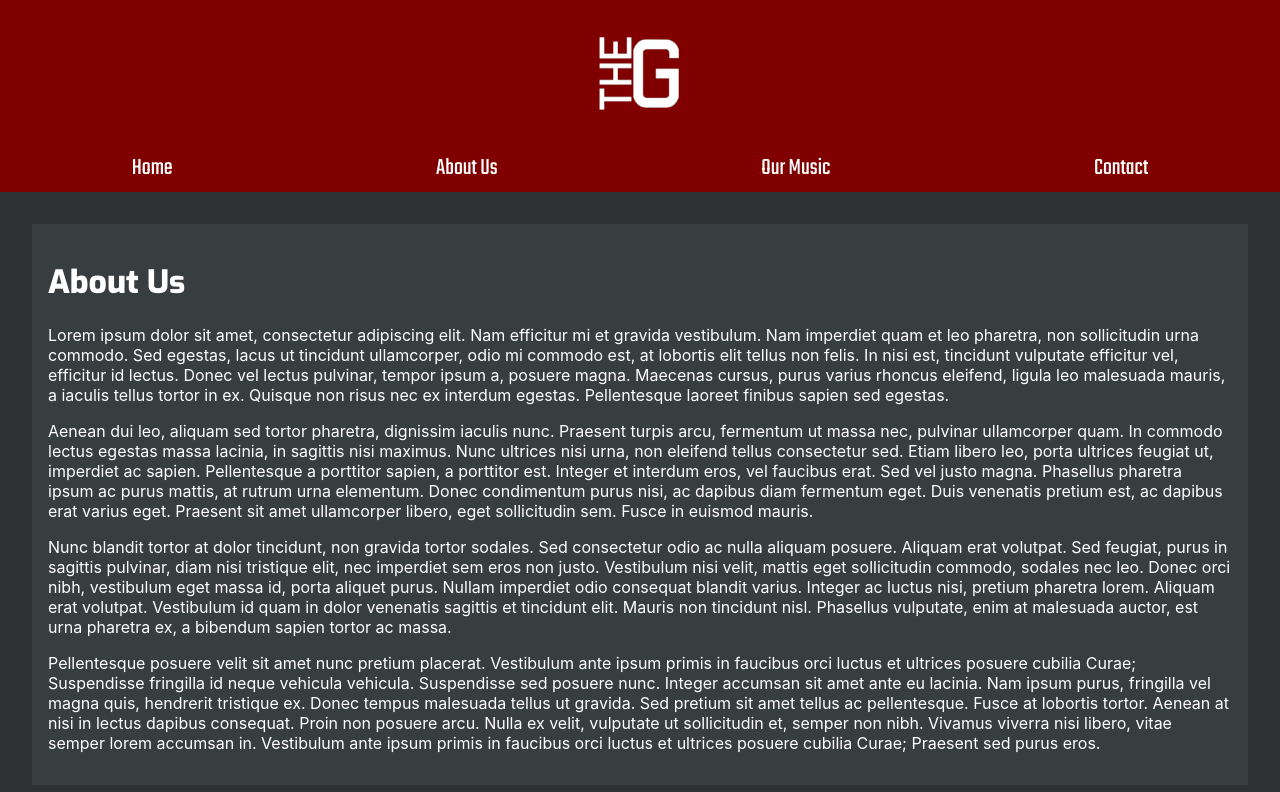
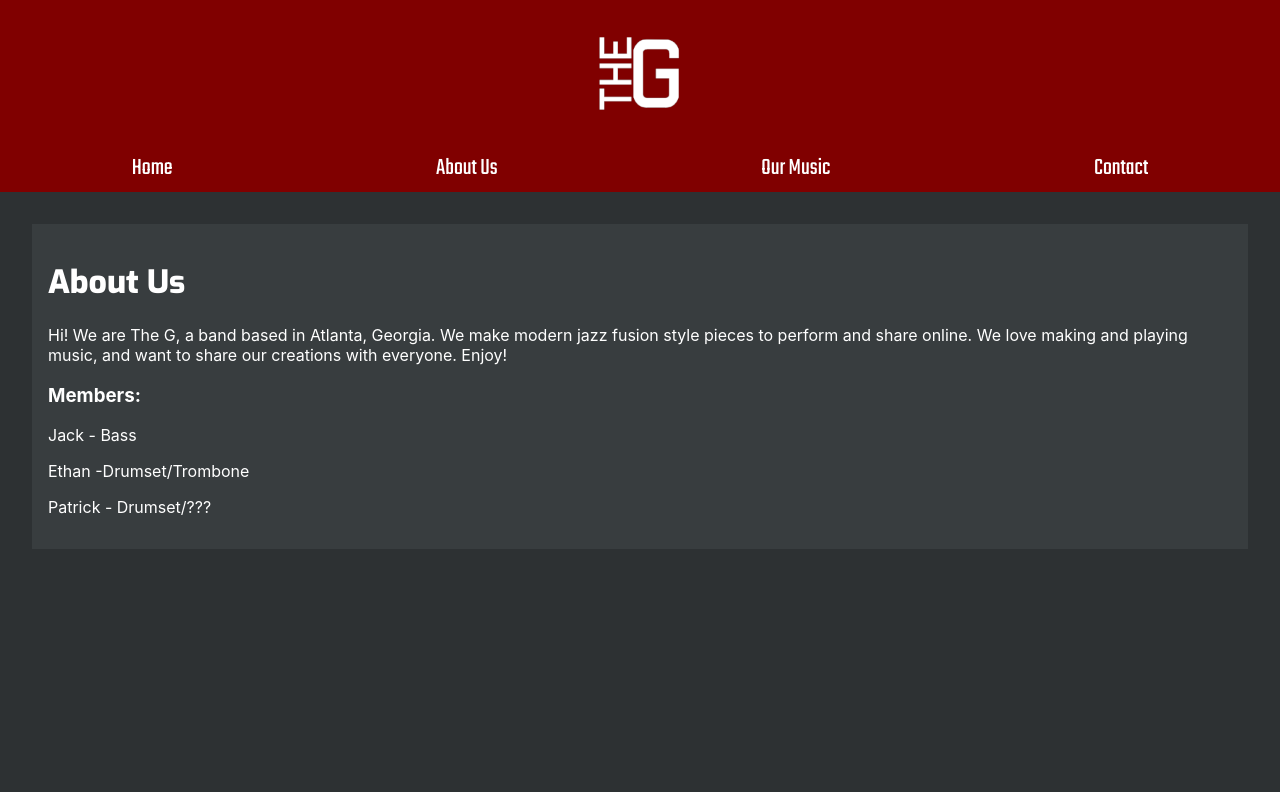
Before and after one commit to polyrtm/The-G-Official-Website, a Svelte app: page / in a window 1280 px wide. Both pictures are taken after a click on the element "About Us". Shown: the top 792 px of the page. Built offline with nearby package versions, Linux system fonts and the light colour scheme.

Commit message:
added page content

```diff
--- a/src/App.svelte
+++ b/src/App.svelte
@@ -38,32 +38,47 @@
 <div class="container">
 <div class="content">
 {#if page == "home"}
+    <div style="text-align:center">
 	<h1>
 		The G
 	</h1>
+	<h2>Music Coming Soon</h2>
+	</div>
 {:else if page == "about us"}
 	<h1>
 		About Us
 	</h1>
+	<p>Hi! We are The G, a band based in Atlanta, Georgia. We make modern jazz fusion style pieces to perform and share online. We love making and playing music, and want to share our creations with everyone. Enjoy!</p>
+<h3>Members:</h3>
+
+<p>Jack - Bass</p>
+<p>Ethan -Drumset/Trombone</p>
+<p>Patrick - Drumset/???</p>
 {:else if page == "our music"}
 	<h1>
 		Our Music
 	</h1>
+	<p>Here you will find recordings of our songs, along with scores.</p>
+	<h1>Soon</h1>
 {:else if page == "contact"}
 	<h1>
 		Contact Us
 	</h1>
+	<p>Contact us by email, or via twitter.</p>
+	<h3>Main Email:</h3>
+	<a href="mailto:contact@the-g.org">contact@the-g.org</a>
+	<h3>Member Emails:</h3>
+	<a href="mailto:ethan@the-g.org">ethan@the-g.org</a>
+	<br>
+	<a href="mailto:jack@the-g.org">jack@the-g.org</a>
+	<br>
+	<a href="mailto:patrick@the-g.org">patrick@the-g.org</a>
+	<h3>Twitter</h3>
+	<a href="https://twitter.com/TheG_Music">@TheG_Music</a>
+
 {:else}
 	404: Not Found
 {/if}
 
-
-	<p>Lorem ipsum dolor sit amet, consectetur adipiscing elit. Nam efficitur mi et gravida vestibulum. Nam imperdiet quam et leo pharetra, non sollicitudin urna commodo. Sed egestas, lacus ut tincidunt ullamcorper, odio mi commodo est, at lobortis elit tellus non felis. In nisi est, tincidunt vulputate efficitur vel, efficitur id lectus. Donec vel lectus pulvinar, tempor ipsum a, posuere magna. Maecenas cursus, purus varius rhoncus eleifend, ligula leo malesuada mauris, a iaculis tellus tortor in ex. Quisque non risus nec ex interdum egestas. Pellentesque laoreet finibus sapien sed egestas.</p>
-
-	<p>Aenean dui leo, aliquam sed tortor pharetra, dignissim iaculis nunc. Praesent turpis arcu, fermentum ut massa nec, pulvinar ullamcorper quam. In commodo lectus egestas massa lacinia, in sagittis nisi maximus. Nunc ultrices nisi urna, non eleifend tellus consectetur sed. Etiam libero leo, porta ultrices feugiat ut, imperdiet ac sapien. Pellentesque a porttitor sapien, a porttitor est. Integer et interdum eros, vel faucibus erat. Sed vel justo magna. Phasellus pharetra ipsum ac purus mattis, at rutrum urna elementum. Donec condimentum purus nisi, ac dapibus diam fermentum eget. Duis venenatis pretium est, ac dapibus erat varius eget. Praesent sit amet ullamcorper libero, eget sollicitudin sem. Fusce in euismod mauris.</p>
-
-	<p>Nunc blandit tortor at dolor tincidunt, non gravida tortor sodales. Sed consectetur odio ac nulla aliquam posuere. Aliquam erat volutpat. Sed feugiat, purus in sagittis pulvinar, diam nisi tristique elit, nec imperdiet sem eros non justo. Vestibulum nisi velit, mattis eget sollicitudin commodo, sodales nec leo. Donec orci nibh, vestibulum eget massa id, porta aliquet purus. Nullam imperdiet odio consequat blandit varius. Integer ac luctus nisi, pretium pharetra lorem. Aliquam erat volutpat. Vestibulum id quam in dolor venenatis sagittis et tincidunt elit. Mauris non tincidunt nisl. Phasellus vulputate, enim at malesuada auctor, est urna pharetra ex, a bibendum sapien tortor ac massa.</p>
-
-	<p>Pellentesque posuere velit sit amet nunc pretium placerat. Vestibulum ante ipsum primis in faucibus orci luctus et ultrices posuere cubilia Curae; Suspendisse fringilla id neque vehicula vehicula. Suspendisse sed posuere nunc. Integer accumsan sit amet ante eu lacinia. Nam ipsum purus, fringilla vel magna quis, hendrerit tristique ex. Donec tempus malesuada tellus ut gravida. Sed pretium sit amet tellus ac pellentesque. Fusce at lobortis tortor. Aenean at nisi in lectus dapibus consequat. Proin non posuere arcu. Nulla ex velit, vulputate ut sollicitudin et, semper non nibh. Vivamus viverra nisi libero, vitae semper lorem accumsan in. Vestibulum ante ipsum primis in faucibus orci luctus et ultrices posuere cubilia Curae; Praesent sed purus eros. </p>
 </div>
 </div>
```
